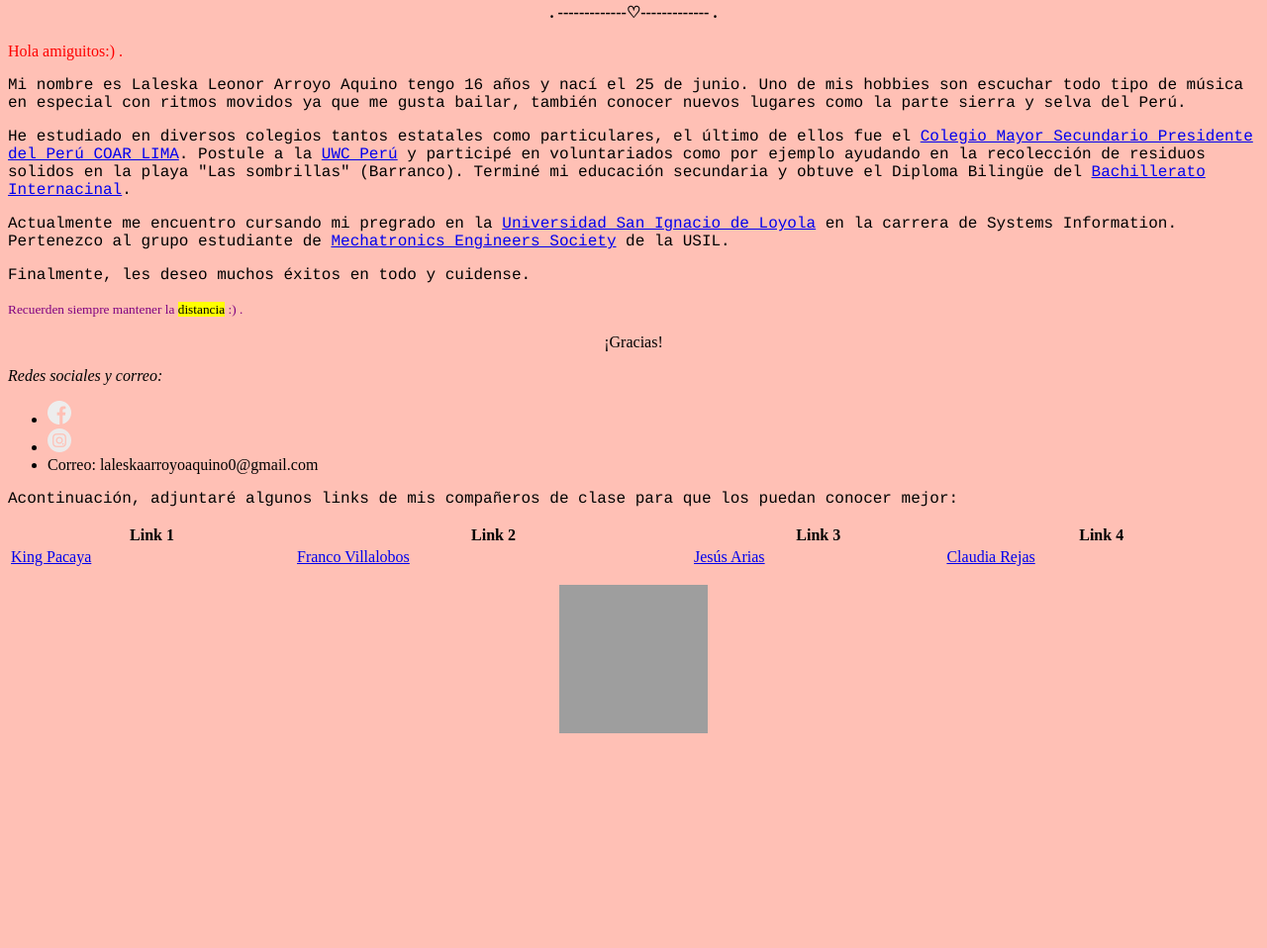
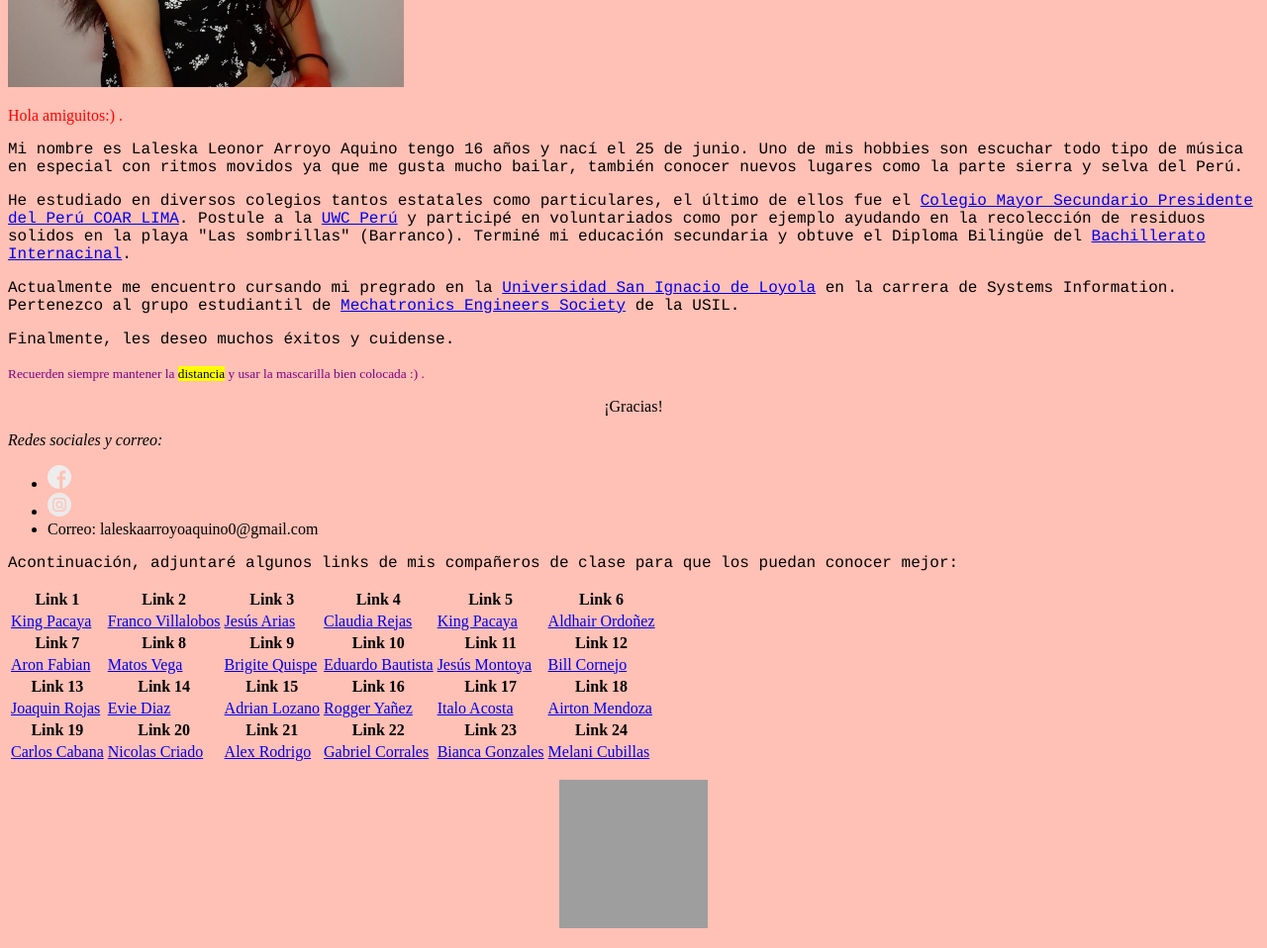
Before and after one commit to laleska25/Laleska-Leonor-Arroyo-Aquino, a plain HTML site: page index.html in a window 1280 px wide. Shown: the part 451-1409 px from the top of the page at 99% size. Before the commit the page ends 1212 px from the top, so only its background shows below. Drawn offline with Linux system fonts and the light colour scheme; grey boxes are pictures that could not be loaded.

Commit message:
Add files via upload

```diff
--- a/index.html
+++ b/index.html
@@ -8,20 +8,23 @@
 
         <h1 style="text-align:center;"> Talking about me  </h1>
         <h2 style="text-align:center;"> . -------------♡------------- .</h2>
-        <h3 style="text-align:center;"> <img src="https://scontent.flim10-1.fna.fbcdn.net/v/t1.6435-9/156626744_2928370867396331_6996597925792266217_n.jpg?_nc_cat=104&ccb=1-3&_nc_sid=09cbfe&_nc_eui2=AeHz5MgcLJewUZYXYz51YX2MqCZIcgmt8nWoJkhyCa3ydddaRAI_oPB7aRHx3RbwqBow4bwHOX0VEcWWGoBsKHlb&_nc_ohc=jCLESPwME4MAX_n7eus&_nc_ht=scontent.flim10-1.fna&oh=397feb340727bc8d7640d1fbfaf95936&oe=60BCCF9C" alt="laleska" style="width:300px;height:300px;"> </h3>
-        <h4 style="text-align:center;"> . -------------♡------------- . </h4>
+        <h3> This is me (Esta soy yo)! </h3>
+        <img src="imgs/foto.png" class="img-centro"
+         alt="laleska"
+         width="400"
+         height="370" >
 
         <p style="color:red;"> Hola amiguitos:) .</p>
 
-        <p style="font-family:courier;">Mi nombre es Laleska Leonor Arroyo Aquino tengo 16 años y nací el 25 de junio. Uno de mis hobbies son escuchar todo tipo de música en especial con ritmos movidos ya que me gusta bailar, también conocer nuevos lugares como la parte sierra y selva del Perú.</p>
+        <p style="font-family:courier;">Mi nombre es Laleska Leonor Arroyo Aquino tengo 16 años y nací el 25 de junio. Uno de mis hobbies son escuchar todo tipo de música en especial con ritmos movidos ya que me gusta mucho bailar, también conocer nuevos lugares como la parte sierra y selva del Perú.</p>
 
         <p style="font-family:courier;">He estudiado en diversos colegios tantos estatales como particulares, el último de ellos fue el <a href="https://www.facebook.com/CMSPPCOARLIMA/">Colegio Mayor Secundario Presidente del Perú COAR LIMA</a>. Postule a la <a href="https://www.pe.uwc.org/">UWC Perú</a> y participé en voluntariados como por ejemplo ayudando en la recolección de residuos solidos en la playa "Las sombrillas" (Barranco). Terminé mi educación secundaria y obtuve el Diploma Bilingüe del <a href="https://www.ibo.org/es/">Bachillerato Internacinal</a>.</p>
 
-        <p style="font-family:courier;">Actualmente me encuentro cursando mi pregrado en la <a href="https://www.usil.edu.pe/?verified=true">Universidad San Ignacio de Loyola</a> en la carrera de Systems Information. Pertenezco al grupo estudiante de <a href="https://www.facebook.com/mechatronicsengineerssociety/">Mechatronics Engineers Society</a> de la USIL.</p>
+        <p style="font-family:courier;">Actualmente me encuentro cursando mi pregrado en la <a href="https://www.usil.edu.pe/?verified=true">Universidad San Ignacio de Loyola</a> en la carrera de Systems Information. Pertenezco al grupo estudiantil de <a href="https://www.facebook.com/mechatronicsengineerssociety/">Mechatronics Engineers Society</a> de la USIL.</p>
 
-        <p style="font-family:courier;"> Finalmente, les deseo muchos éxitos en todo y cuidense.</p>
+        <p style="font-family:courier;"> Finalmente, les deseo muchos éxitos y cuidense.</p>
 
-        <p style="color:purple;"> <small> Recuerden siempre mantener la <mark>distancia</mark> :) .</small> </p>
+        <p style="color:purple;"> <small> Recuerden siempre mantener la <mark>distancia</mark> y usar la mascarilla bien colocada :) .</small> </p>
 
         <p style="text-align:center;"> ¡Gracias! </p>
 
@@ -34,19 +37,71 @@
 
 <p style="font-family:courier;"> Acontinuación, adjuntaré algunos links de mis compañeros de clase para que los puedan conocer mejor:</p>
 
-<table style="width:100%">
+<table class="default">
   <tr>
     <th>Link 1</th>
     <th>Link 2</th>
     <th>Link 3</th>
     <th>Link 4</th>
-      </tr>
+    <th>Link 5</th>
+    <th>Link 6</th>
+       </tr>
   <tr>
     <td> <a href="https://king-pacaya.github.io/?fbclid=IwAR3W_9-AXbo0eXOtCuVzVTb7KPJFSKRcMXAUz7Yh_RSoo98jPUdzyqY8Ehg">King Pacaya</a></td>
     <td> <a href="https://wolfzerov.github.io/WolfZero.github.io/?fbclid=IwAR1pEgl51I6y7VUshoHtJtpTG80lpnwg-p5htr80eDdZKL14lmkuXE--s4o">Franco Villalobos</a></td>
     <td> <a href="https://skeletus.github.io/?fbclid=IwAR0C6jHs5I61tIJw1kU9f_UFemFxHg5Rn3ta33DT6yRIDSxTHrTYpBcHuRA">Jesús Arias</a></td>
     <td> <a href="https://www.claudiafernandarejasruiz.me/?fbclid=IwAR0C6jHs5I61tIJw1kU9f_UFemFxHg5Rn3ta33DT6yRIDSxTHrTYpBcHuRA">Claudia Rejas</a></td>
-      </tr>
+    <td> <a href="https://king-pacaya.github.io/?fbclid=IwAR3W_9-AXbo0eXOtCuVzVTb7KPJFSKRcMXAUz7Yh_RSoo98jPUdzyqY8Ehg">King Pacaya</a></td>
+    <td> <a href="https://aldhair123.000webhostapp.com/">Aldhair Ordoñez</a></td>
+       </tr>
+  <tr>
+    <th>Link 7</th>
+    <th>Link 8</th>
+    <th>Link 9</th>
+    <th>Link 10</th>
+    <th>Link 11</th>
+    <th>Link 12</th>
+       </tr>
+  <tr>
+    <td> <a href="https://aronmacukachi1.github.io/Aron-Fabian-Macukachi-Nolasco/">Aron Fabian</a></td>
+    <td> <a href="https://chirpy-acres.000webhostapp.com/">Matos Vega</a></td>
+    <td> <a href="https://brigiteemilianaquispemartini.000webhostapp.com/">Brigite Quispe</a></td>
+    <td> <a href="https://electroscopic-place.000webhostapp.com/">Eduardo Bautista</a></td>
+    <td> <a href="https://jesusmontoya.000webhostapp.com/">Jesús Montoya</a></td>
+    <td> <a href="https://billrenzocornejocondori.000webhostapp.com/">Bill Cornejo</a></td>
+        </tr>
+  <tr>
+    <th>Link 13</th>
+    <th>Link 14 </th>
+    <th>Link 15</th>
+    <th>Link 16</th>
+    <th>Link 17</th>
+    <th>Link 18</th>
+        </tr>
+  <tr>
+    <td> <a href="https://loxxrm.github.io/Joaquin-Alonso-Rojas-Morales/">Joaquin Rojas</a></td>
+    <td> <a href="http://eviediaz.me/">Evie Diaz</a></td>
+    <td> <a href="https://fundacionbj.000webhostapp.com/">Adrian Lozano</a></td>
+    <td> <a href="https://record-dishes.000webhostapp.com">Rogger Yañez</a></td>
+    <td> <a href="http://italoacostabonija.me/italoacosta.github.io/">Italo Acosta</a></td>
+    <td> <a href="https://airton-mendoza.github.io/airtonmendoza/">Airton Mendoza</a></td>
+        </tr>
+  <tr>
+        <th>Link 19</th>
+        <th>Link 20 </th>
+        <th>Link 21</th>
+        <th>Link 22</th>
+        <th>Link 23</th>
+        <th>Link 24</th>
+            </tr>
+  <tr>
+        <td> <a href="https://carloscabanaconza.000webhostapp.com/">Carlos Cabana</a></td>
+        <td> <a href="https://nicolax07.github.io/NicolasPatricioCriadoNalvarte./  ">Nicolas Criado</a></td>
+        <td> <a href="https://axelpolick.github.io/">Alex Rodrigo</a></td>
+        <td> <a href="https://gabrielcorrales.000webhostapp.com/">Gabriel Corrales</a></td>
+        <td> <a href="https://biancagonzalesrequejo.github.io/BiancaGonzalesRequejoDayanne/">Bianca Gonzales</a></td>
+        <td> <a href="https://melanie-cubillas.github.io/Melanie-Illari-Cubillas-Alfaro/">Melani Cubillas</a></td>
+           </tr>
 
 </table>
 
```
Also changed, not shown: imgs/foto.png (added).
